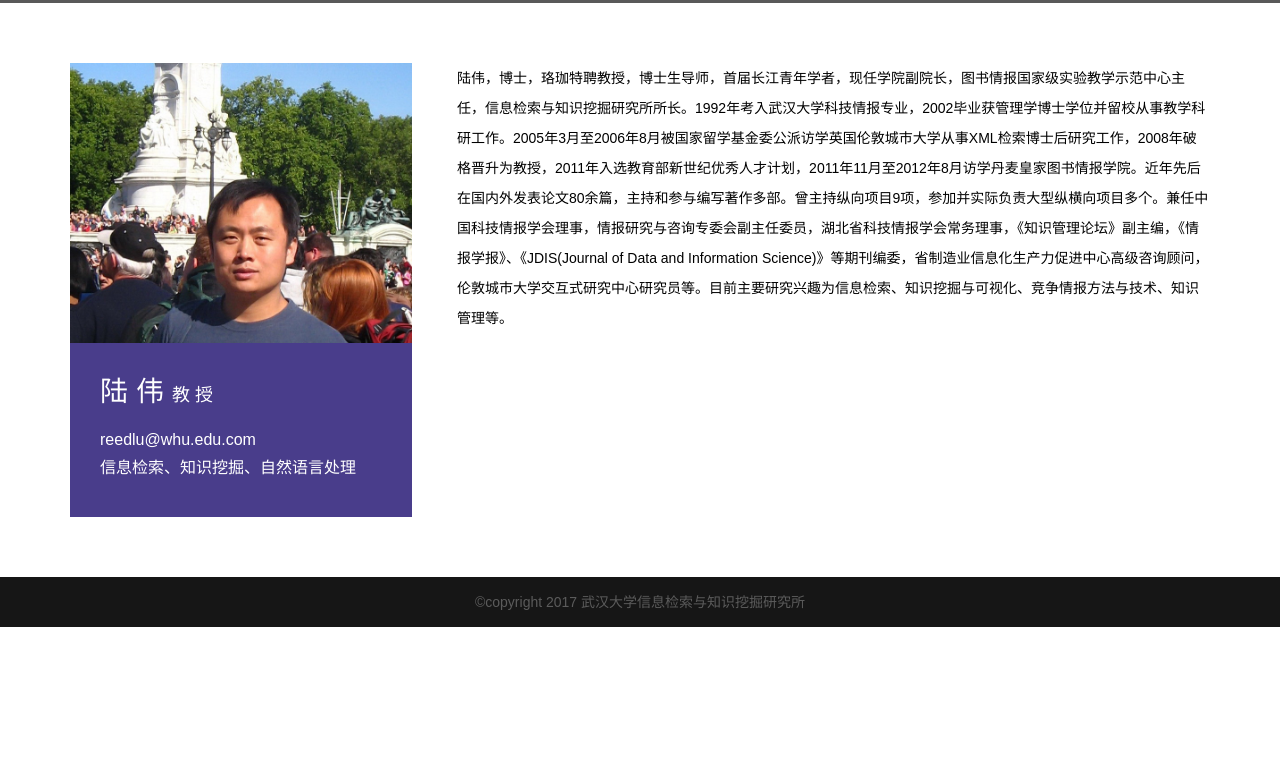
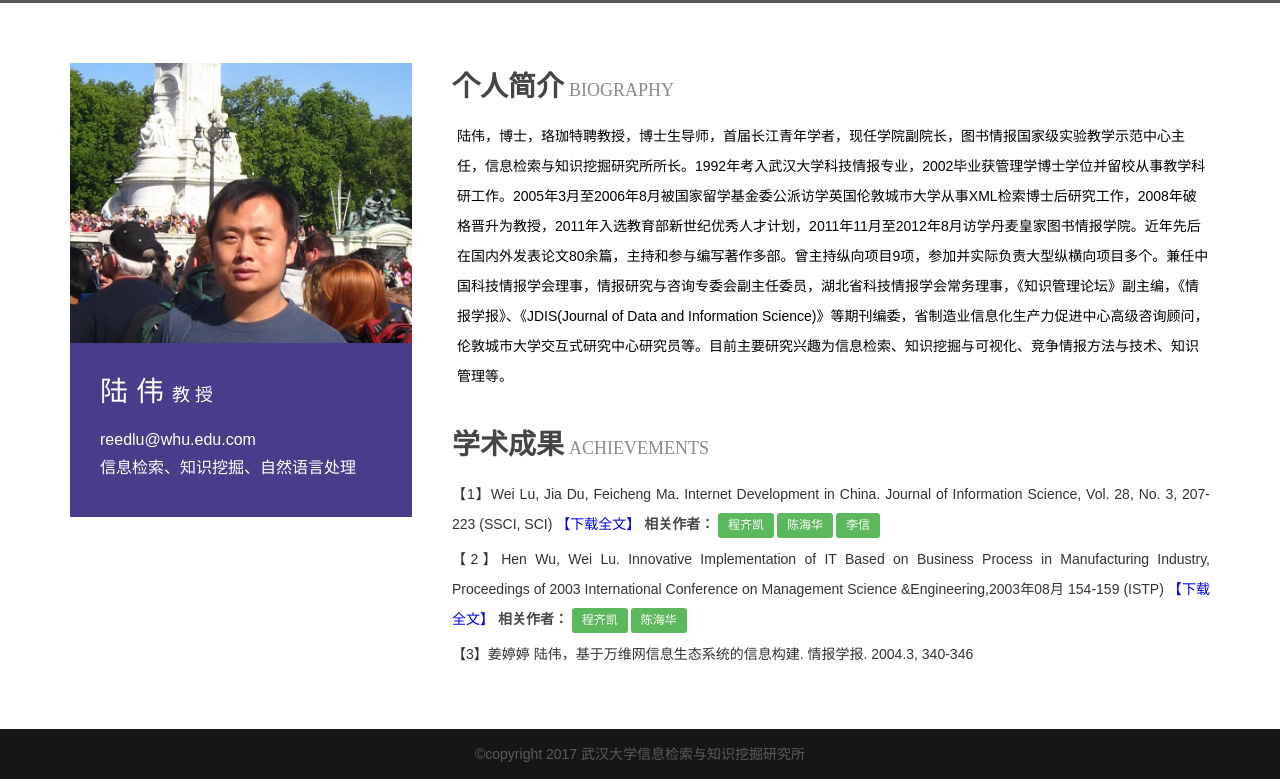
Before and after one commit to zchwhu/ir_lab, a website: page teacher.html in a window 1280 px wide. Shown: the part 380-1159 px from the top of the page. Before the commit the page ends 1007 px from the top, so only its background shows below. Drawn offline with Linux system fonts and the light colour scheme.

Commit message:
@dev Add user publication && related authors

```diff
--- a/teacher.html
+++ b/teacher.html
@@ -58,12 +58,49 @@
             </div>
             <div class="ir-person-detail">
                 <div class="ir-person-detail-inner">
-                    <h1 class="ir-person-detail-title">个人简介<span>BIOGRAPHY</span></h1>
+                    <h1 class="ir-person-title">个人简介<span>BIOGRAPHY</span></h1>
                     <div class="ir-person-detail-content">
                         <!--内容仅用于测试-->
                         <p>
                             陆伟，博士，珞珈特聘教授，博士生导师，首届长江青年学者，现任学院副院长，图书情报国家级实验教学示范中心主任，信息检索与知识挖掘研究所所长。1992年考入武汉大学科技情报专业，2002毕业获管理学博士学位并留校从事教学科研工作。2005年3月至2006年8月被国家留学基金委公派访学英国伦敦城市大学从事XML检索博士后研究工作，2008年破格晋升为教授，2011年入选教育部新世纪优秀人才计划，2011年11月至2012年8月访学丹麦皇家图书情报学院。近年先后在国内外发表论文80余篇，主持和参与编写著作多部。曾主持纵向项目9项，参加并实际负责大型纵横向项目多个。兼任中国科技情报学会理事，情报研究与咨询专委会副主任委员，湖北省科技情报学会常务理事，《知识管理论坛》副主编，《情报学报》、《JDIS(Journal of Data and Information Science)》等期刊编委，省制造业信息化生产力促进中心高级咨询顾问，伦敦城市大学交互式研究中心研究员等。目前主要研究兴趣为信息检索、知识挖掘与可视化、竞争情报方法与技术、知识管理等。
                         </p>
+                    </div>
+                    <div class="ir-person-achievement">
+                        <h1 class="ir-person-title">学术成果<span>ACHIEVEMENTS</span></h1>
+                        <ul class="ir-person-achieve-content">
+                            <li class="ir-person-achieve-item">
+                                【1】Wei Lu, Jia Du, Feicheng Ma. Internet Development in China. Journal of Information Science, Vol. 28, No. 3, 207-223 (SSCI, SCI)
+                                <a href="#">【下载全文】</a>
+                                <label class="ir-author-label">相关作者：</label>
+                                <ul class="ir-author-list">
+                                    <li class="ir-author-item">
+                                        <a href="#">程齐凯</a>
+                                    </li>
+                                    <li class="ir-author-item">
+                                        <a href="#">陈海华</a>
+                                    </li>
+                                    <li class="ir-author-item">
+                                        <a href="#">李信</a>
+                                    </li>
+                                </ul>
+                            </li>
+                            <li class="ir-person-achieve-item">
+                                【2】Hen Wu, Wei Lu. Innovative Implementation of IT Based on Business Process in Manufacturing Industry, Proceedings of 2003 International Conference on Management Science &Engineering,2003年08月 154-159 (ISTP)
+                                <a href="#">【下载全文】</a>
+                                <label class="ir-author-label">相关作者：</label>
+                                <ul class="ir-author-list">
+                                    <li class="ir-author-item">
+                                        <a href="#">程齐凯</a>
+                                    </li>
+                                    <li class="ir-author-item">
+                                        <a href="#">陈海华</a>
+                                    </li>
+                                </ul>
+                            </li>
+                            <li class="ir-person-achieve-item">
+                                【3】姜婷婷 陆伟，基于万维网信息生态系统的信息构建. 情报学报. 2004.3, 340-346
+                            </li>
+                        </ul>
                     </div>
                 </div>
             </div>
```
Also changed, not shown: student.html (+23 -2 lines).
